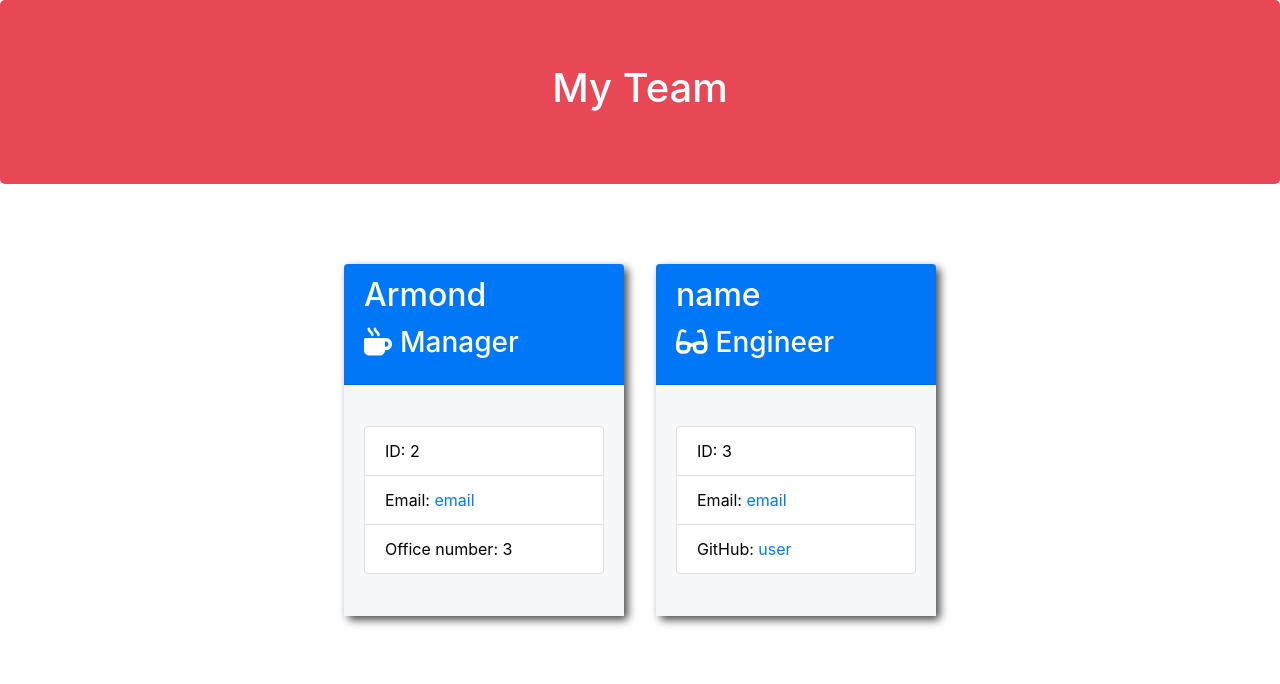
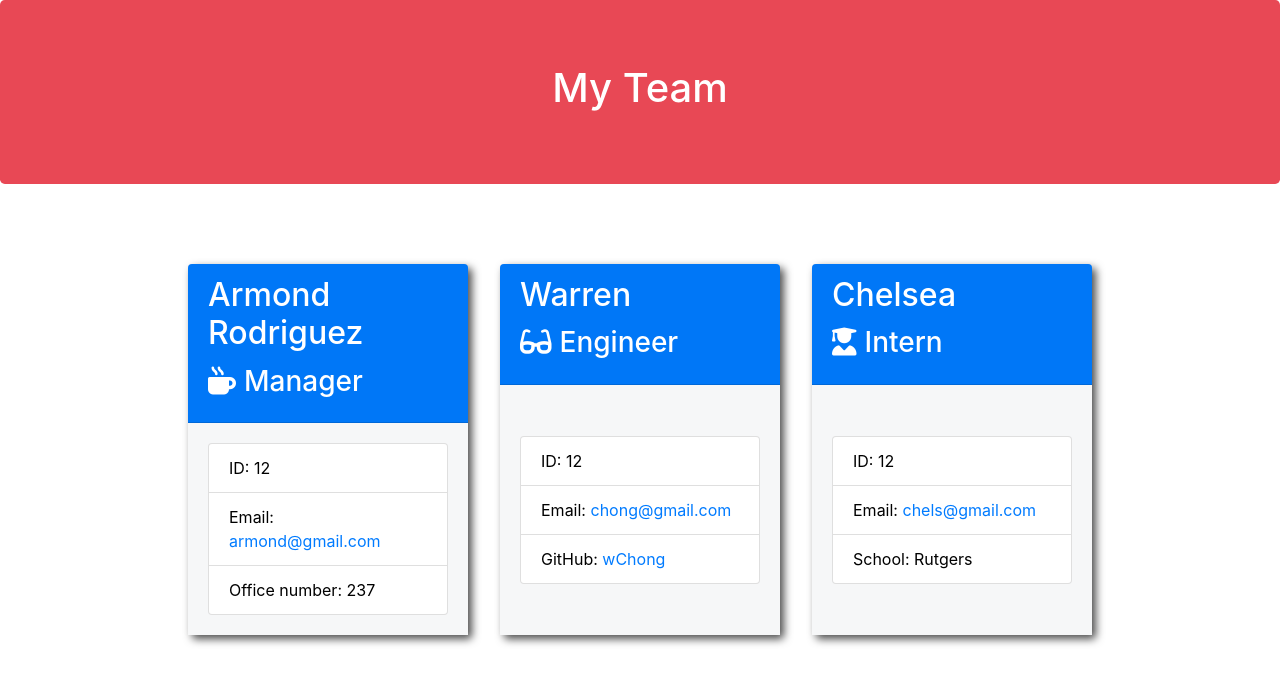
Before and after one commit to ArmondR/team-profile-generator, a website: page Develop/output/team.html in a window 1280 px wide. Drawn offline with nearby package versions, Linux system fonts and the light colour scheme.

```diff
--- a/Develop/output/team.html
+++ b/Develop/output/team.html
@@ -25,27 +25,40 @@
             <div class="team-area col-12 d-flex justify-content-center">
                 <div class="card employee-card">
     <div class="card-header">
-        <h2 class="card-title">Armond</h2>
+        <h2 class="card-title">Armond Rodriguez</h2>
         <h3 class="card-title"><i class="fas fa-mug-hot mr-2"></i>Manager</h3>
     </div>
     <div class="card-body">
         <ul class="list-group">
-            <li class="list-group-item">ID: 2</li>
-            <li class="list-group-item">Email: <a href="mailto:email">email</a></li>
-            <li class="list-group-item">Office number: 3</li>
+            <li class="list-group-item">ID: 12</li>
+            <li class="list-group-item">Email: <a href="mailto:armond@gmail.com">armond@gmail.com</a></li>
+            <li class="list-group-item">Office number: 237</li>
         </ul>
     </div>
 </div>
 <div class="card employee-card">
     <div class="card-header">
-        <h2 class="card-title">name</h2>
+        <h2 class="card-title">Warren</h2>
         <h3 class="card-title"><i class="fas fa-glasses mr-2"></i>Engineer</h3>
     </div>
     <div class="card-body">
         <ul class="list-group">
-            <li class="list-group-item">ID: 3</li>
-            <li class="list-group-item">Email: <a href="mailto:email">email</a></li>
-            <li class="list-group-item">GitHub: <a href="https://github.com/user" target="_blank" rel="noopener noreferrer">user</a></li>
+            <li class="list-group-item">ID: 12</li>
+            <li class="list-group-item">Email: <a href="mailto:chong@gmail.com">chong@gmail.com</a></li>
+            <li class="list-group-item">GitHub: <a href="https://github.com/wChong" target="_blank" rel="noopener noreferrer">wChong</a></li>
+        </ul>
+    </div>
+</div>
+<div class="card employee-card">
+    <div class="card-header">
+        <h2 class="card-title">Chelsea</h2>
+        <h3 class="card-title"><i class="fas fa-user-graduate mr-2"></i>Intern</h3>
+    </div>
+    <div class="card-body">
+        <ul class="list-group">
+            <li class="list-group-item">ID: 12</li>
+            <li class="list-group-item">Email: <a href="mailto:chels@gmail.com">chels@gmail.com</a></li>
+            <li class="list-group-item">School: Rutgers</li>
         </ul>
     </div>
 </div>
```
